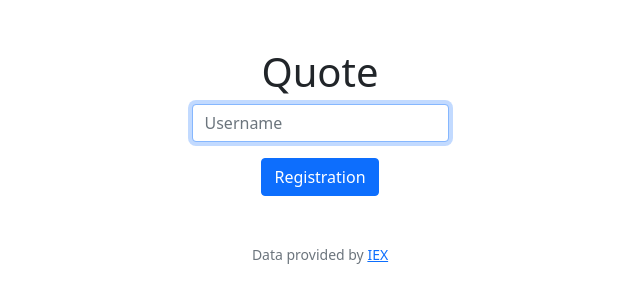
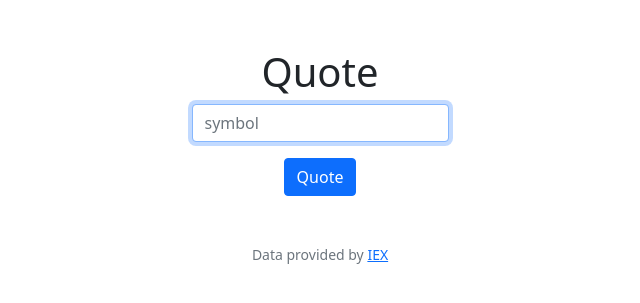
Before and after one commit to TonyMakhoul1/MyCS50AndCS50PProjects, a Flask app: template finance/templates/quote.html in a window 1280 px wide. Shown: the part 76-379 px from the top of the page, without its empty margins (320-960 px from the left). Run offline with Flask 3, Linux system fonts and the light colour scheme; the template is opened without the code that fills it, so the values that code supplies are empty; some libraries are stand-ins or nearby versions.

Commit message:
Fri, Apr 14, 2023, 7:48 PM +03:00

```diff
--- a/finance/app.py
+++ b/finance/app.py
@@ -108,7 +108,16 @@ def logout():
 @login_required
 def quote():
     """Get stock quote."""
-    return apology("TODO")
+    if request.method == "GET":
+        return render_template("quote.html")
+    else:
+        symbol = request.form.get("symbol")
+        if not symbol:
+            return apology("You should give a symbole")
+        stock = lookup(symbol.upper())
+        if stock == None:
+            return apology("Does not exist")
+
 
 
 @app.route("/register", methods=["GET", "POST"])
--- a/finance/templates/quote.html
+++ b/finance/templates/quote.html
@@ -8,9 +8,9 @@
     <h1>Quote</h1>
     <form action="/quote" method="post">
         <div class="mb-3">
-            <input autocomplete="off" autofocus class="form-control mx-auto w-auto" name="symbol" placeholder="Username" type="text">
+            <input autocomplete="off" autofocus class="form-control mx-auto w-auto" name="symbol" placeholder="symbol" type="text">
         </div>
 
-        <button class="btn btn-primary" type="submit">Registration</button>
+        <button class="btn btn-primary" type="submit">Quote</button>
     </form>
 {% endblock %}
```
